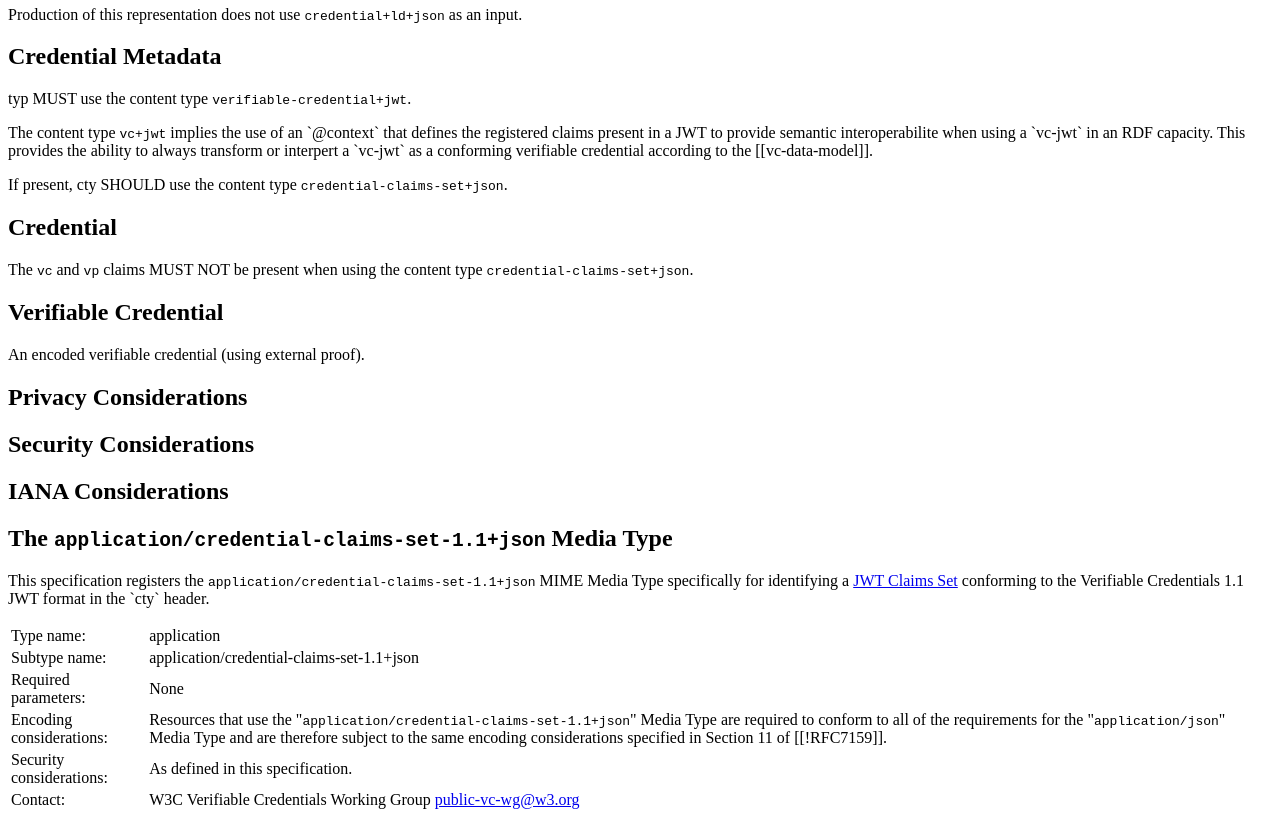
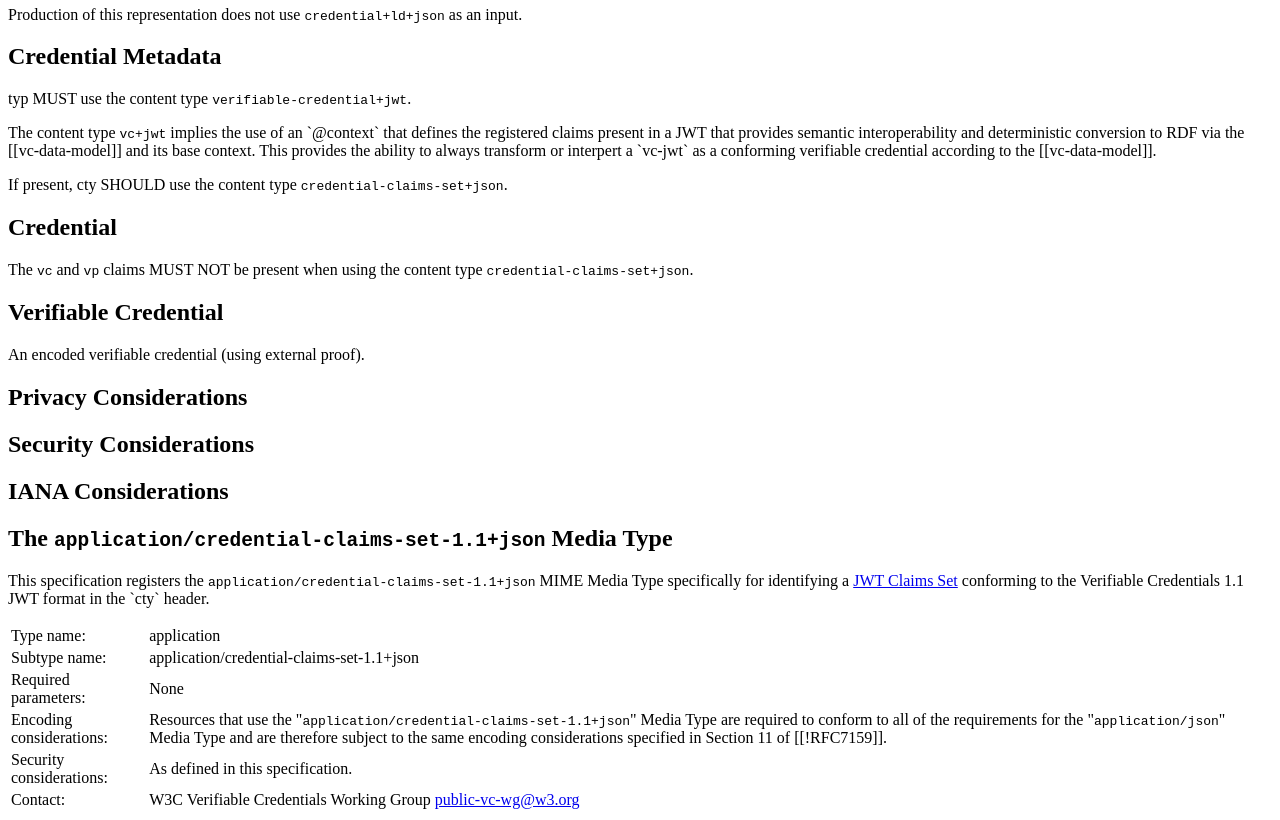
Before and after one commit to w3c/vc-jose-cose, a plain HTML site: page index.html in a window 1280 px wide. Shown: the part 4520-5340 px from the top of the page. Drawn offline with Linux system fonts and the light colour scheme.

Commit message:
add a suggestion around conversion
Co-authored-by: Bumblefudge <jcaballero@centre.io>

```diff
--- a/index.html
+++ b/index.html
@@ -661,7 +661,7 @@ BjYgP62KvhIvW8BbkGUelYMetA
         <p><a data-cite="rfc7519#section-5.1">typ</a> MUST use the content type <code>verifiable-credential+jwt</code>.</p>
         <p>
           The content type <code>vc+jwt</code> implies the use of an `@context` that defines the registered claims present
-          in a JWT to provide semantic interoperabilite when using a `vc-jwt` in an RDF capacity.
+          in a JWT that provides semantic interoperability and deterministic conversion to RDF via the [[vc-data-model]] and its base context.
           This provides the ability to always transform or interpert a `vc-jwt` as a conforming verifiable credential
           according to the [[vc-data-model]].
         </p>
```
